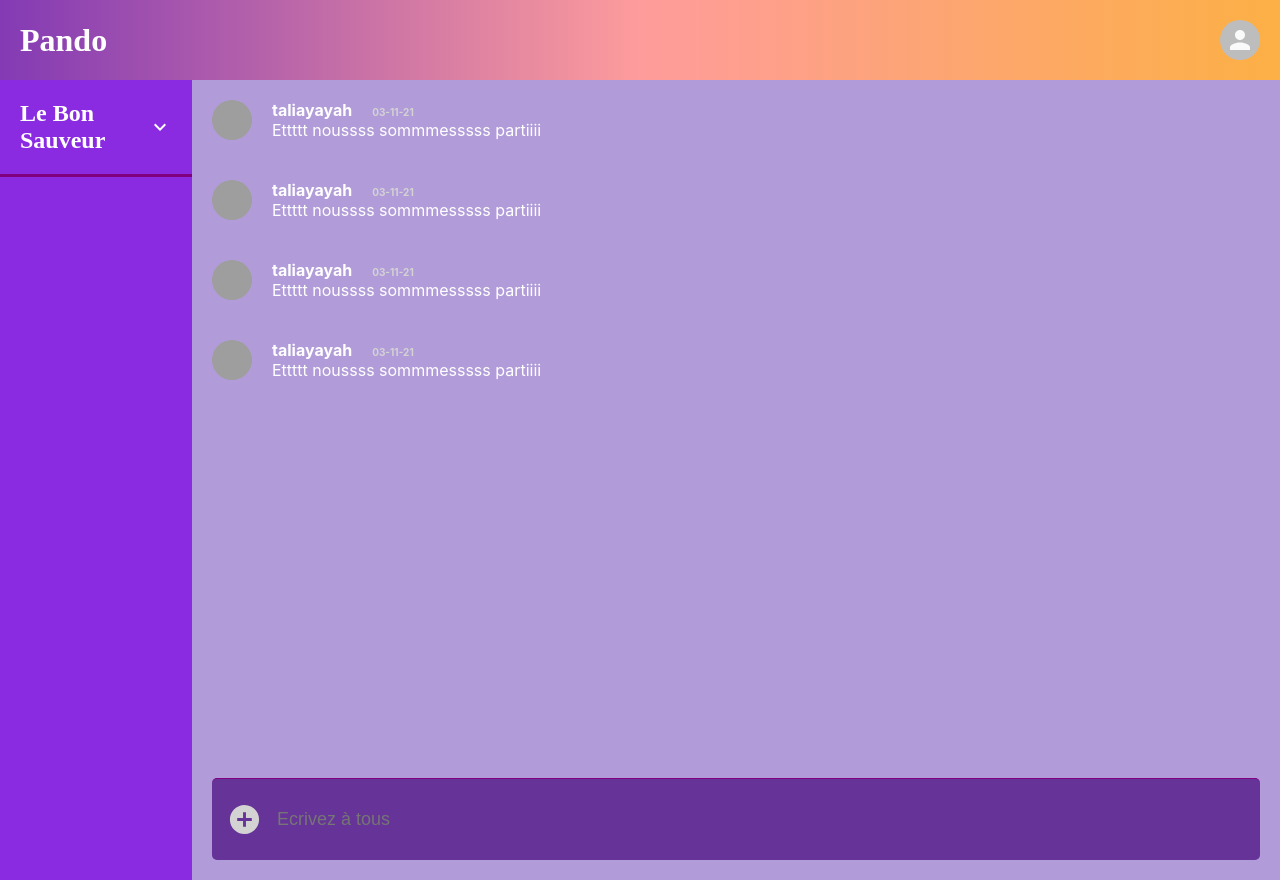
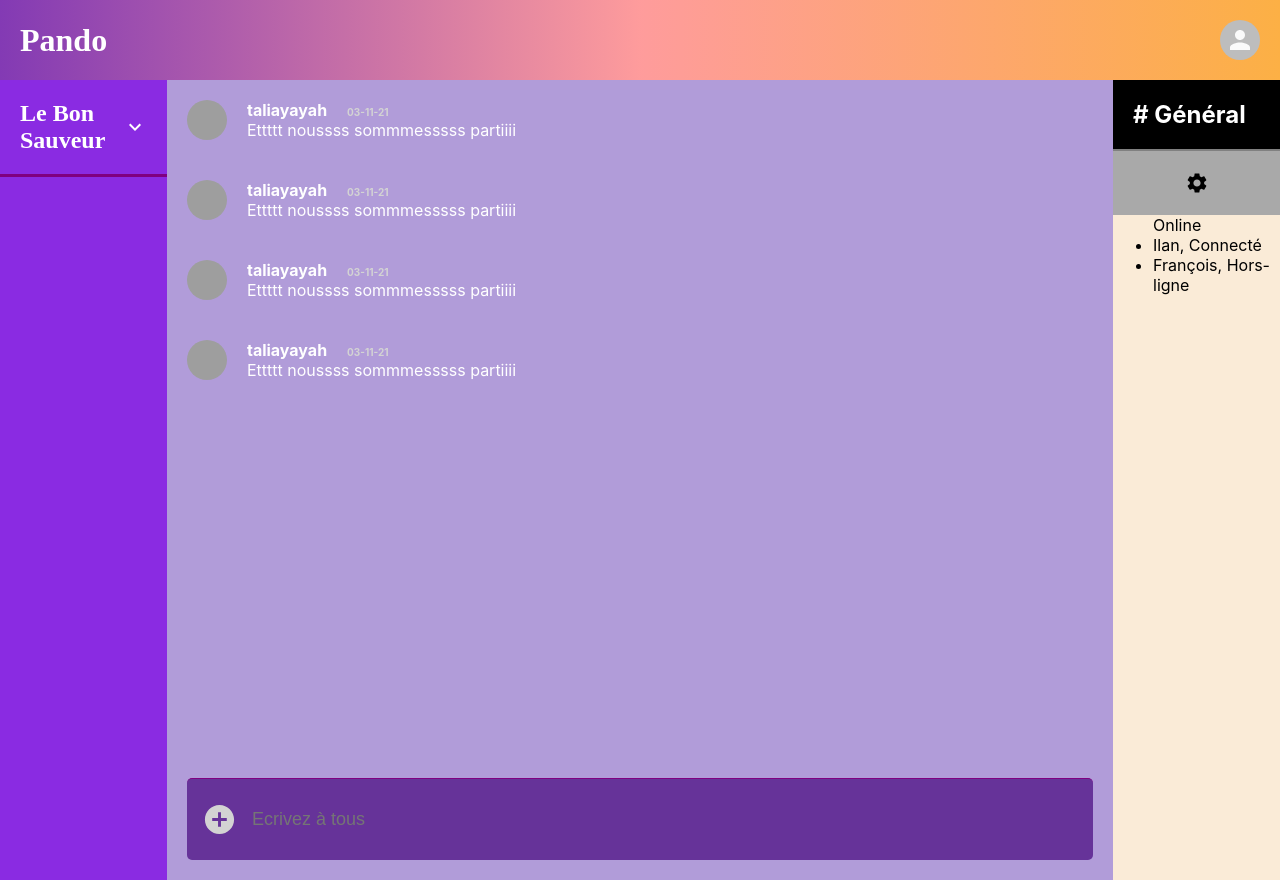
Before and after one commit to Taliayaya/Apando, a React (Create React App) app: page / in a window 1280 px wide. Built offline with nearby package versions, Linux system fonts and the light colour scheme; grey boxes are pictures that could not be loaded.

Commit message:
Ajout de la partie UserList

```diff
--- a/package.json
+++ b/package.json
@@ -14,7 +14,7 @@
     "react": "^17.0.2",
     "react-dom": "^17.0.2",
     "react-redux": "^7.2.6",
-    "react-scripts": "^0.9.5"
+    "react-scripts": "^4.0.3"
   },
   "scripts": {
     "start": "react-scripts start",
--- /dev/null
+++ b/src/components/CategorieUser.js
@@ -0,0 +1,15 @@
+import React from 'react'
+
+
+export default function CategorieUser({categorieName, UserList}) {
+    console.log(UserList)
+    return (
+        <div className="user__list">
+
+            <ul> {categorieName}
+                {UserList.map(({id, user, online}) =>
+                (<li key={id} >{user}, {(online) ? 'Connecté' : 'Hors-ligne'}</li>))}
+            </ul>
+        </div>
+    )
+}
--- a/src/components/Footer.js
+++ b/src/components/Footer.js
@@ -1,14 +1,9 @@
-import React, { Component } from 'react';
-import '../styles/Footer.css';
+import React from 'react'
 
-class Footer extends Component {
-    render() {
-        return (
-            <div>
+export default function Footer() {
+    return (
+        <div>
 
-            </div>
-        );
-    }
+        </div>
+    )
 }
-
-export default Footer;
--- a/src/components/UsersList.js
+++ b/src/components/UsersList.js
@@ -1,14 +1,22 @@
-import React, { Component } from 'react';
-import '../styles/UsersList.css';
+import React from 'react'
+import SettingsIcon from '@material-ui/icons/Settings'
+import '../styles/UsersList.css'
+import CategorieUser from './CategorieUser'
+import { UserList } from '../datas/userList'
 
-class UsersList extends Component {
-    render() {
-        return (
-            <div>
-
+export default function UsersList() {
+    return (
+        <div className="user__list">
+            <div className="user__list__top">
+                <h2># Général</h2>
             </div>
-        );
-    }
+                <div className="user__list__top__icons">
+                    <SettingsIcon />
+                </div>
+            <CategorieUser
+                categorieName="Online"
+                UserList={UserList}
+            />
+        </div>
+    )
 }
-
-export default UsersList;
--- /dev/null
+++ b/src/datas/userList.js
@@ -0,0 +1,13 @@
+export const UserList = [
+    {
+        id: 1,
+        user: 'Ilan',
+        online: true
+    },
+
+    {
+        id : 2,
+        user: 'François',
+        online: false
+    }
+]
--- a/src/styles/UsersList.css
+++ b/src/styles/UsersList.css
@@ -0,0 +1,22 @@
+.user__list {
+    background-color: antiquewhite;
+
+    display:flex;
+    flex-direction: column;
+    flex:0.15;
+}
+.user__list__top {
+    background-color: black;
+    align-items: center;
+    padding: 20px;
+    color:white;
+    border-bottom: 2px solid gray;
+}
+
+.user__list__top__icons {
+    background-color: darkgray;
+    padding: 20px;
+    display: flex;
+    align-items: center;
+    justify-content: center;
+}
```
Also changed, not shown: 1 other file (tests, documents, lock files or other folders).
